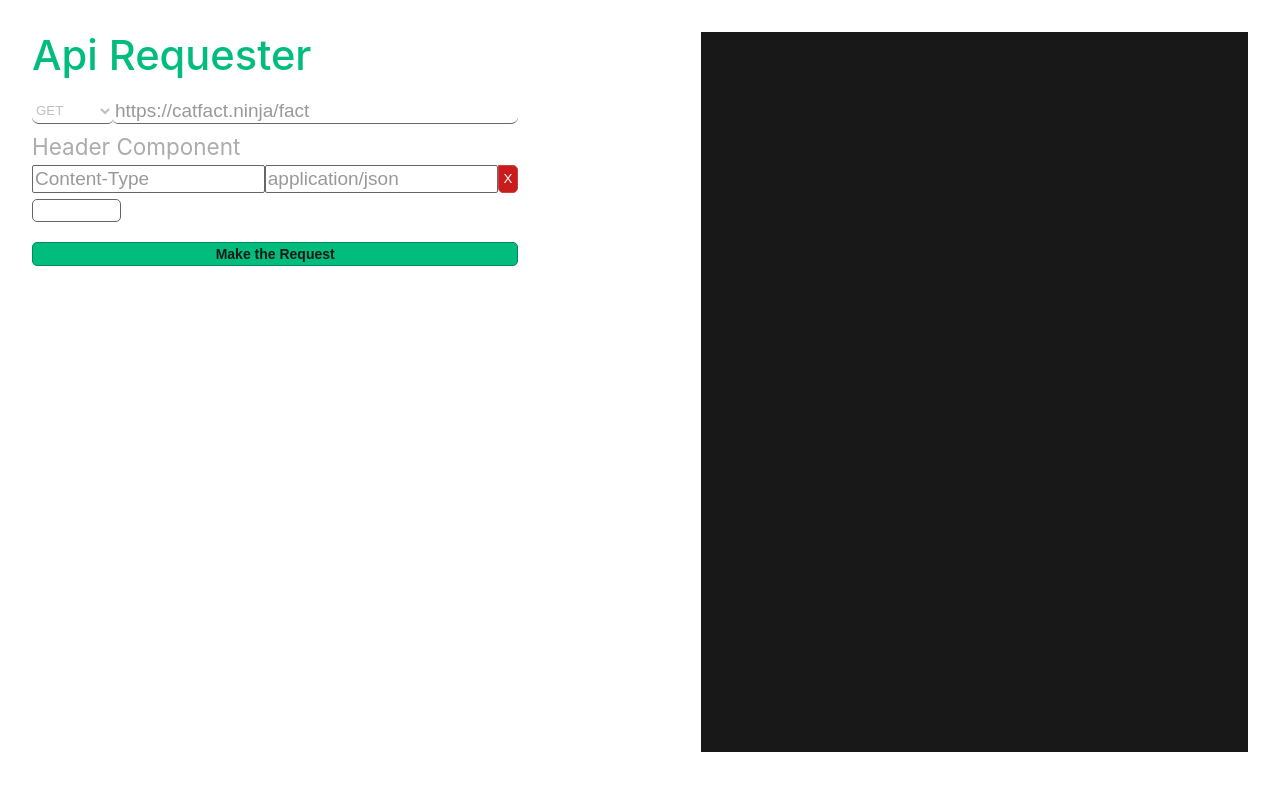
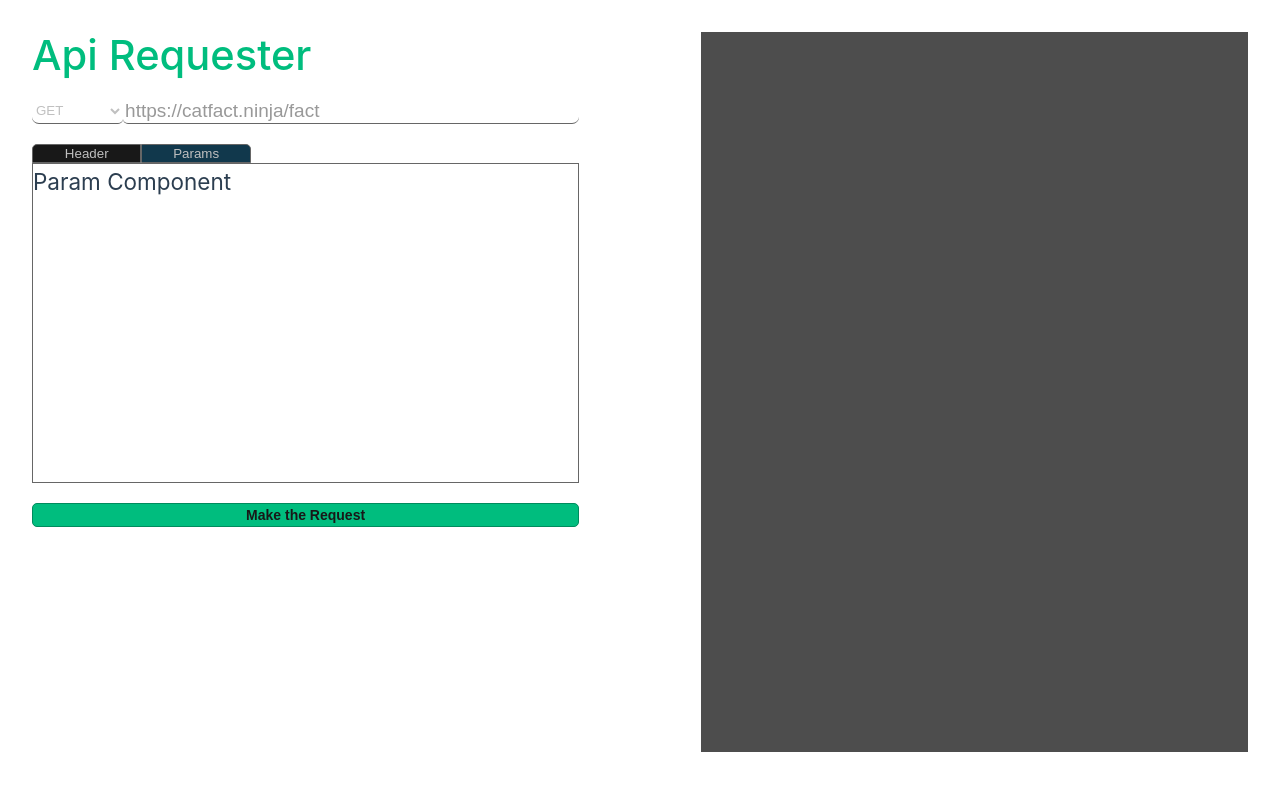
Before and after one commit to GuztaJF-DS/Api-requester, a Vue app: page / in a window 1280 px wide. Shown: the top 790 px of the page. Built offline with nearby package versions, Linux system fonts and the light colour scheme.

Commit message:
feat: added a space for the params component + other style updates

```diff
--- a/src/components/ApiComponent.vue
+++ b/src/components/ApiComponent.vue
@@ -34,6 +34,11 @@ async function Request() {
 watch(formsData.value, ({ header }) => {
   console.log('header',header)
 })
+const windowValue = ref(false);
+
+function updateWindow(val:boolean){
+  windowValue.value=val;
+}
 </script>
 
 <template>
@@ -52,7 +57,30 @@ watch(formsData.value, ({ header }) => {
           </select>
           <input v-model="formsData.url" placeholder="url" />
         </div>
-        <HeaderField v-bind:header="formsData.header" v-on:update:value="formsData.header = $event" />
+        <div class="button-div">
+          <button
+            class="window-button"
+            :style="[windowValue ? { 'background': '#11384c' } : { 'background': '#181818' }]"
+            @click="updateWindow(true);"
+          >
+           Header
+          </button>
+          <button
+            class="window-button"
+            :style="[!windowValue ? { 'background': '#11384c' } : { 'background': '#181818' }] "
+            @click=" updateWindow(false);"
+          >
+            Params
+          </button>
+        </div>
+        <div class="window-div">
+          <div v-if=" windowValue ">
+            <HeaderField v-bind:header=" formsData.header " v-on:update:value=" formsData.header = $event " />
+          </div>
+          <div v-else>
+            <h2>Param Component</h2>
+          </div>
+        </div>
         <button class="request-button" @click="Request">Make the Request</button>
       </div>
     </div>
@@ -73,9 +101,9 @@ h3 {
 }
 
 textarea {
-  background-color: #181818;
+  background-color: #4d4d4d;
   border-color: transparent;
-  color: white;
+  color: #dfdfdf;
   resize: none;
 }
 
@@ -83,10 +111,11 @@ textarea {
   display: flex;
   justify-content: space-between;
   height: 90vh;
+
 }
 
 .fields-area {
-  width: 40%;
+  width: 45%;
 }
 
 .api-data{
@@ -105,6 +134,48 @@ textarea {
   >input {
     width: 100%;
   }
+}
+
+.fields {
+  display: flex;
+  flex-direction: column;
+
+  ::-webkit-scrollbar {
+    width: 2px;
+  }
+  ::-webkit-scrollbar-track {
+    background: transparent;
+  }
+  ::-webkit-scrollbar-thumb {
+    background-color: #666666;
+    outline: 1px solid #666666;
+  }
+}
+
+.button-div{
+  display: flex;
+  margin-top: 15px;
+  :first-child{
+    border-top-left-radius: 5px;
+  }
+  :last-child{
+    border-top-right-radius: 5px;
+  }
+}
+
+.window-div{
+  min-height: 40vh;
+  max-height: 60vh;
+  overflow-y: auto;
+  border: #666666 1px solid;
+}
+
+
+.window-button{
+  width: 20%;
+  background-color: transparent;
+  color:#C0C0C0;
+  border: #666666 1px solid;
 }
 
 .method-select {
@@ -145,10 +216,6 @@ input {
   text-align: left;
 }
 
-.fields {
-  display: flex;
-  flex-direction: column;
-}
 
 .request-button {
   margin-top: 20px;
--- a/src/components/HeaderField.vue
+++ b/src/components/HeaderField.vue
@@ -34,8 +34,10 @@ function removeHeader(index: number){
 </script>
 
 <template>
-  <div>
-    <h2>Header Component</h2>
+  <div class="main-container">
+    <h2>Header Component
+      <button @click="addHeader()">Add Header</button>
+    </h2>
     <div class="header-input" v-for="(head, index) in header" :key="index">
       <input
         v-bind:value="head[0]"
@@ -51,13 +53,23 @@ function removeHeader(index: number){
       />
       <button class="remove-button" @click="removeHeader(index)">X</button>
     </div>
-    <button @click="addHeader()">Add Header</button>
   </div>
 </template>
 
 <style scoped lang="scss">
+  .main-container{
+    padding: 0px 5px;
+  }
+
   h2 {
     color:#acacac;
+    position: sticky;
+    top: 0;
+    background-color: #181818;
+    z-index: 3;
+    display: flex;
+    flex-direction: column;
+    padding-bottom: 5px;
   }
 
   input {
@@ -69,13 +81,16 @@ function removeHeader(index: number){
     height: 28px;
     width: 50%;
     margin-bottom: 5px;
+    margin-right: 3px;
     :focus{
       outline: none;
     }
   }
   .header-input{
     display: flex;
+    margin-top: 5px;
   }
+
 
   button {
     background-color: transparent;// #00CC99
@@ -83,12 +98,13 @@ function removeHeader(index: number){
     border: #666666 solid 1.2px;
     border-radius: 5px;
     padding: 3px 8px;
+    max-width: 100px;
   }
   .remove-button{
     border-top-left-radius: 0px;
     height: 28px;
-    background-color: #C91C1C;
-    border-color: #ca4242;
+    background-color: #BD2500;
+    border-color: #701600;
     padding: 5px;
   }
 
```
